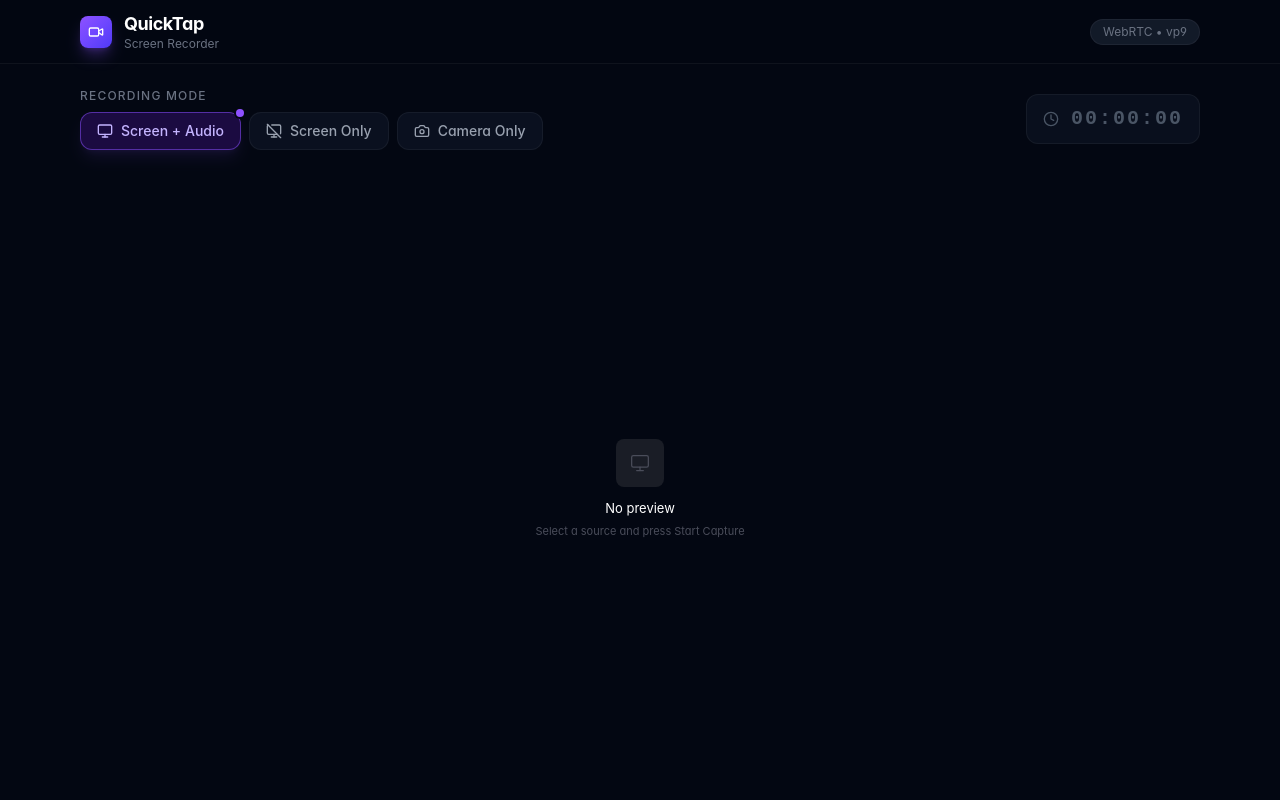
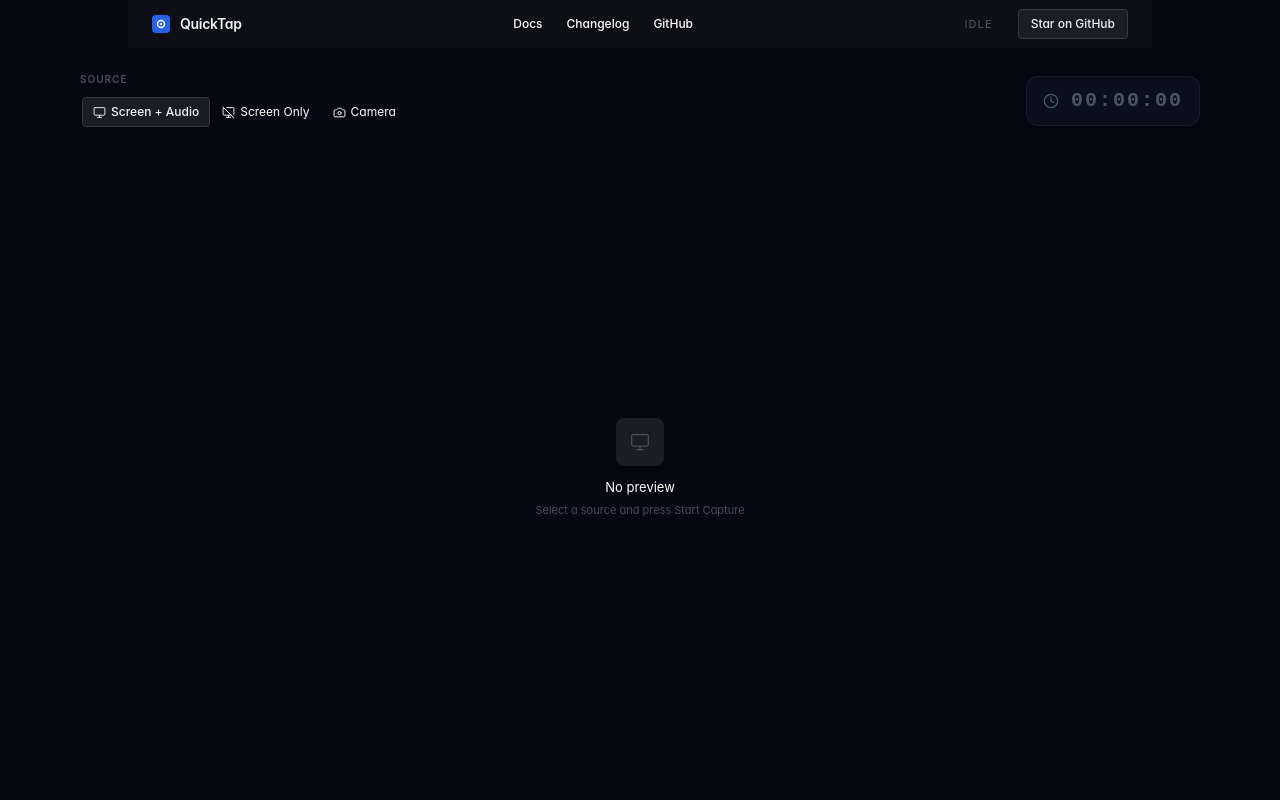
Before and after one commit to bhavyasachula/QuickTap, a React (Vite) app: page / in a window 1280 px wide. Shown: the top 800 px of the page. Built offline with nearby package versions, Linux system fonts and the light colour scheme.

Commit message:
feat: add Header, Telemetry, ModeSelector, and ParticleField components for recorder UI

```diff
--- a/src/components/Header.jsx
+++ b/src/components/Header.jsx
@@ -1,23 +1,89 @@
-import { Video } from 'lucide-react';
+/**
+ * Header — compact top nav.
+ * Logo left · minimal links center · one CTA right.
+ * No gradients, no glow, no heavy shadows.
+ */
+export default function Header({ recordingState }) {
+  const isRecording = recordingState === 'recording';
+  const isPaused    = recordingState === 'paused';
+  const isActive    = isRecording || isPaused;
 
-export default function Header() {
   return (
-    <header className="w-full border-b border-white/5 bg-gray-950/80 backdrop-blur-xl sticky top-0 z-50">
-      <div className="max-w-6xl mx-auto px-4 py-3 flex items-center justify-between">
-        <div className="flex items-center gap-3">
-          <div className="w-8 h-8 rounded-lg bg-gradient-to-br from-violet-500 to-indigo-600 flex items-center justify-center shadow-lg shadow-violet-500/30">
-            <Video className="w-4 h-4 text-white" />
-          </div>
-          <div>
-            <span className="font-bold text-white tracking-tight text-lg leading-none">QuickTap</span>
-            <span className="text-xs text-gray-500 block leading-tight">Screen Recorder</span>
-          </div>
+    <header
+      style={{ borderBottom: '1px solid var(--color-border-subtle)' }}
+      className="sticky top-0 z-50 w-full"
+      // One unique surface: flat, no blur on header itself — glass reserved for controls
+      // The background is the base surface color
+      // bgcolor intentionally slightly different from page via inline style
+    >
+      <div
+        style={{ background: 'var(--color-surface-base)' }}
+        className="max-w-5xl mx-auto px-6 h-12 flex items-center justify-between"
+      >
+        {/* Logo */}
+        <div className="flex items-center gap-2.5 select-none">
+          <svg width="18" height="18" viewBox="0 0 18 18" fill="none" aria-hidden="true">
+            <rect width="18" height="18" rx="4" fill="#2563eb" />
+            <circle cx="9" cy="9" r="3.5" fill="none" stroke="white" strokeWidth="1.5" />
+            <circle cx="9" cy="9" r="1.2" fill="white" />
+          </svg>
+          <span
+            style={{ color: 'var(--color-text-primary)', letterSpacing: '-0.02em' }}
+            className="text-sm font-semibold"
+          >
+            QuickTap
+          </span>
         </div>
 
-        <div className="flex items-center gap-2">
-          <span className="text-xs text-gray-500 bg-gray-800/60 border border-white/5 px-3 py-1 rounded-full">
-            WebRTC • vp9
-          </span>
+        {/* Center nav links */}
+        <nav className="hidden sm:flex items-center gap-6">
+          {['Docs', 'Changelog', 'GitHub'].map(l => (
+            <a
+              key={l}
+              href="#"
+              style={{ color: 'var(--color-text-secondary)' }}
+              className="text-xs font-medium hover:text-white transition-colors duration-150"
+            >
+              {l}
+            </a>
+          ))}
+        </nav>
+
+        {/* Right: status indicator + CTA */}
+        <div className="flex items-center gap-3">
+          {isActive && (
+            <div className="flex items-center gap-1.5">
+              <span
+                className={`w-1.5 h-1.5 rounded-full ${isRecording ? 'bg-red-500 rec-dot' : 'bg-amber-400'}`}
+              />
+              <span
+                style={{ color: isRecording ? 'var(--color-rec)' : 'var(--color-pause)', fontSize: '11px' }}
+                className="font-medium uppercase tracking-widest"
+              >
+                {isRecording ? 'Recording' : 'Paused'}
+              </span>
+            </div>
+          )}
+          {!isActive && (
+            <span
+              style={{ color: 'var(--color-text-tertiary)', fontSize: '11px' }}
+              className="font-medium uppercase tracking-widest"
+            >
+              Idle
+            </span>
+          )}
+          <div style={{ width: '1px', height: '14px', background: 'var(--color-border-default)' }} />
+          <a
+            href="https://github.com"
+            style={{
+              background: 'var(--color-surface-float)',
+              border: '1px solid var(--color-border-strong)',
+              color: 'var(--color-text-primary)',
+            }}
+            className="text-xs font-medium px-3 py-1.5 rounded hover:brightness-110 transition-all duration-150"
+          >
+            Star on GitHub
+          </a>
         </div>
       </div>
     </header>
--- a/src/components/ModeSelector.jsx
+++ b/src/components/ModeSelector.jsx
@@ -1,54 +1,66 @@
+/**
+ * ModeSelector — flat segmented control.
+ * No pill-bubble styling, no neon. Feels like a native toolbar segment.
+ */
 import { Monitor, MonitorOff, Camera } from 'lucide-react';
 
 const MODES = [
-  {
-    id: 'screen-audio',
-    label: 'Screen + Audio',
-    icon: Monitor,
-    desc: 'Capture display & system audio',
-  },
-  {
-    id: 'screen-only',
-    label: 'Screen Only',
-    icon: MonitorOff,
-    desc: 'No audio captured',
-  },
-  {
-    id: 'camera',
-    label: 'Camera Only',
-    icon: Camera,
-    desc: 'Webcam with microphone',
-  },
+  { id: 'screen-audio', label: 'Screen + Audio', icon: Monitor },
+  { id: 'screen-only',  label: 'Screen Only',    icon: MonitorOff },
+  { id: 'camera',       label: 'Camera',          icon: Camera },
 ];
 
 export default function ModeSelector({ mode, onChange, disabled }) {
   return (
     <div className="flex flex-col gap-2">
-      <span className="text-xs font-medium text-gray-500 uppercase tracking-widest">Recording Mode</span>
-      <div className="flex gap-2 flex-wrap">
-        {MODES.map(({ id, label, icon: Icon, desc }) => {
+      <span
+        style={{ color: 'var(--color-text-tertiary)', fontSize: '10px', letterSpacing: '0.1em' }}
+        className="font-semibold uppercase"
+      >
+        Source
+      </span>
+
+      {/* Segmented track */}
+      <div
+        style={{
+          background: 'var(--color-surface-raised)',
+          border: '1px solid var(--color-border-default)',
+          borderRadius: '6px',
+          padding: '2px',
+          display: 'flex',
+          gap: '1px',
+          opacity: disabled ? 0.45 : 1,
+        }}
+      >
+        {MODES.map(({ id, label, icon: Icon }) => {
           const active = mode === id;
           return (
             <button
               key={id}
-              onClick={() => onChange(id)}
+              onClick={() => !disabled && onChange(id)}
               disabled={disabled}
-              title={desc}
-              className={`
-                relative flex items-center gap-2 px-4 py-2 rounded-xl text-sm font-medium
-                border transition-all duration-200 outline-none
-                disabled:opacity-40 disabled:cursor-not-allowed
-                ${active
-                  ? 'bg-violet-600/20 border-violet-500/50 text-violet-300 shadow-lg shadow-violet-500/10'
-                  : 'bg-gray-900/60 border-white/5 text-gray-400 hover:border-white/10 hover:text-gray-300'
-                }
-              `}
+              title={label}
+              style={{
+                background: active ? 'var(--color-surface-float)' : 'transparent',
+                border: active
+                  ? '1px solid var(--color-border-strong)'
+                  : '1px solid transparent',
+                color: active ? 'var(--color-text-primary)' : 'var(--color-text-secondary)',
+                borderRadius: '4px',
+                fontSize: '12px',
+                fontWeight: active ? 500 : 400,
+                padding: '5px 10px',
+                display: 'flex',
+                alignItems: 'center',
+                gap: '5px',
+                cursor: disabled ? 'not-allowed' : 'pointer',
+                transition: 'all 0.12s ease',
+                userSelect: 'none',
+                whiteSpace: 'nowrap',
+              }}
             >
-              <Icon className="w-4 h-4" />
+              <Icon size={13} strokeWidth={1.75} />
               {label}
-              {active && (
-                <span className="absolute -top-1 -right-1 w-2 h-2 rounded-full bg-violet-500 ring-2 ring-gray-950" />
-              )}
             </button>
           );
         })}
```
